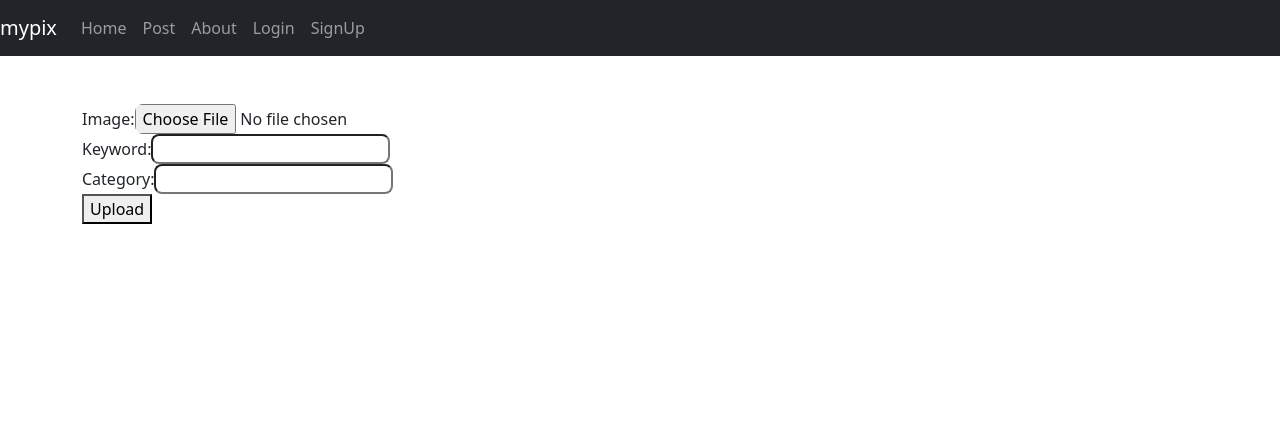
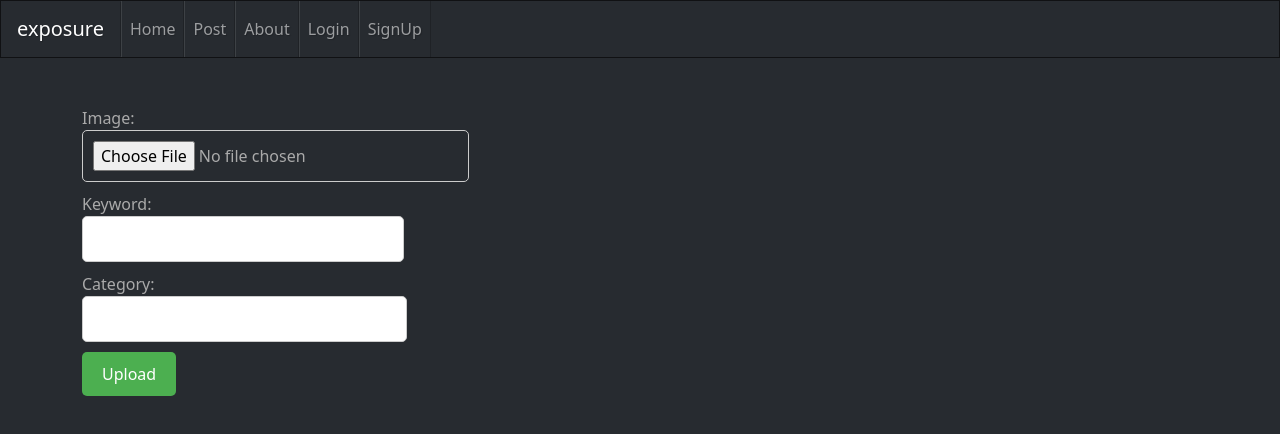
Before and after one commit to patrickq2023/Project-4-Frontend, a React (Create React App) app: page /imageUpoad in a window 1280 px wide. Shown: the top 434 px of the page. Built offline with nearby package versions, Linux system fonts and the light colour scheme.

Commit message:
FE deploy 7

```diff
--- a/src/App.css
+++ b/src/App.css
@@ -1,5 +1,5 @@
-/* @import 'bootstrap/dist/css/bootstrap.min.css';
-@import 'bootswatch/dist/slate/bootstrap.min.css'; */
+@import 'bootstrap/dist/css/bootstrap.min.css';
+@import 'bootswatch/dist/slate/bootstrap.min.css';
 
 .grid-container {
   display: grid;
@@ -95,3 +95,25 @@ input {
 .close-btn:hover {
   background-color: #45a049;
 }
+.image-upload-form input {
+  width: 100%;
+  padding: 10px;
+  margin-bottom: 10px;
+  border: 1px solid #ccc;
+  border-radius: 5px;
+}
+
+/* Add styles for the submit button */
+.image-upload-form button {
+  background-color: #4CAF50; /* Change to your desired color */
+  color: white;
+  border: none;
+  border-radius: 5px;
+  padding: 10px 20px;
+  font-size: 16px;
+  cursor: pointer;
+}
+
+.image-upload-form button:hover {
+  background-color: #45a049; /* Change to your desired hover color */
+}
--- a/src/App.jsx
+++ b/src/App.jsx
@@ -1,5 +1,5 @@
-// import 'bootstrap/dist/css/bootstrap.min.css'
-// import "bootswatch/dist/slate/bootstrap.min.css"
+import 'bootstrap/dist/css/bootstrap.min.css'
+import "bootswatch/dist/slate/bootstrap.min.css"
 import './App.css'
 import React from 'react'
 import { BrowserRouter, Routes, Route } from 'react-router-dom'
--- a/src/components/Home.jsx
+++ b/src/components/Home.jsx
@@ -13,7 +13,7 @@ const Home = () => {
 
   return (
     <div>
-      <h1>Home Page</h1>
+
       {/* <ImageUploadForm onUploadSuccess={handleUploadSuccess} />
       <hr /> */}
       <ImagesIndex />
--- a/src/components/ImageModal.jsx
+++ b/src/components/ImageModal.jsx
@@ -6,10 +6,10 @@ const ImageModal = ({ imageUrl, keywords, category, onClose }) => {
     return (
       <div className="image-modal">
         <div className="modal-content">
-          {/* <img className="modal-image" src={imageUrl} alt="modal-image" /> */}
+          <img className="modal-image" src={imageUrl} alt="modal-imag" />
           <div className='image-details'>
-            <p>Keywords: {keywords}</p>
-            <p>Category: {category}</p>
+            <p>Keywords {keywords}</p>
+            <p>Category {category}</p>
 
           </div>
           <button className="close-btn" onClick={onClose}>Close</button>
--- a/src/components/ImageUploadForm.jsx
+++ b/src/components/ImageUploadForm.jsx
@@ -5,6 +5,11 @@ const ImageUploadForm = ({ onUploadSuccess }) => {
   const [image, setImage] = useState(null);
   const [keyword, setKeyword] = useState('');
   const [category, setCategory] = useState('');
+  // eslint-disable-next-line
+  const handleUploadSuccess = () => {
+
+    console.log('Image uploaded successfully')
+  }
 
   const handleImageChange = (e) => {
     const file = e.target.files[0];
@@ -26,7 +31,7 @@ const ImageUploadForm = ({ onUploadSuccess }) => {
           'Content-Type': 'multipart/form-data',
         },
       });
-      onUploadSuccess();
+      handleUploadSuccess();
       window.location.reload()
     } catch (error) {
       console.error('Error uploading image:', error);
@@ -34,7 +39,7 @@ const ImageUploadForm = ({ onUploadSuccess }) => {
   };
 
   return (
-    <form onSubmit={handleSubmit}>
+    <form className="image-upload-form"onSubmit={handleSubmit}>
       <label>
         Image:
         <input type="file" accept="image/*" onChange={handleImageChange} />
@@ -50,7 +55,7 @@ const ImageUploadForm = ({ onUploadSuccess }) => {
         <input type="text" value={category} onChange={(e) => setCategory(e.target.value)} />
       </label>
       <br />
-      <button type="submit">Upload</button>
+      <button type="submit"className='upload-button' >Upload</button>
     </form>
   );
 };
--- a/src/components/Mainmenu.jsx
+++ b/src/components/Mainmenu.jsx
@@ -13,7 +13,7 @@ export default function Mainmenu() {
     }, [isAuth])
   return (
     <Navbar bg='dark' variant='dark'>
-       <Navbar.Brand href='/'>mypix</Navbar.Brand>
+       <Navbar.Brand href='/'>exposure</Navbar.Brand>
        <Nav className="ml-auto">
        <Nav.Link href='/'>Home</Nav.Link>
        <Nav.Link href='/imageUpoad'>Post</Nav.Link>
```
